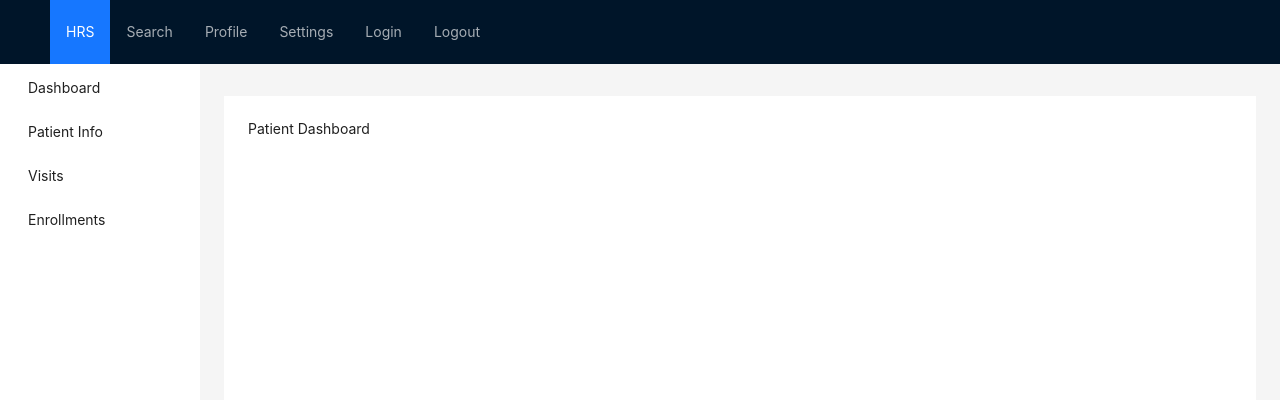
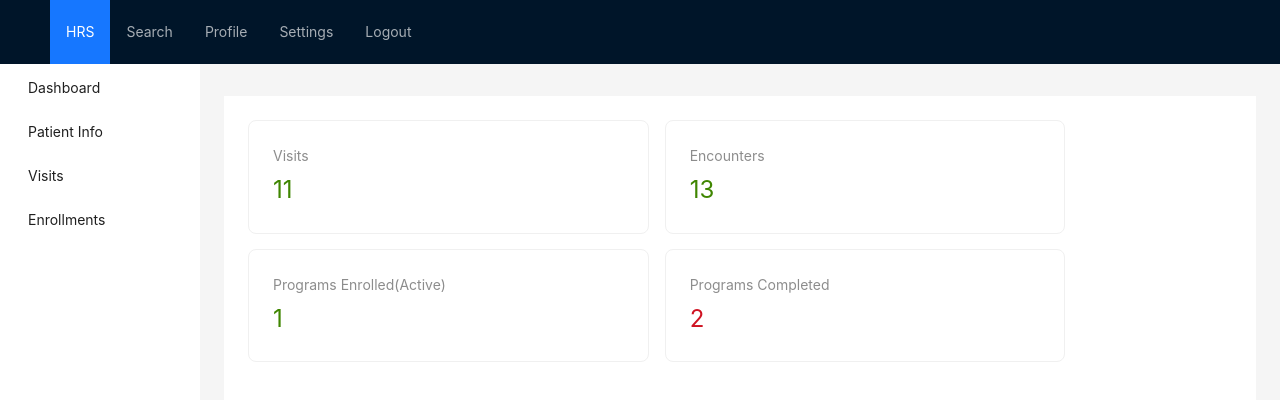
Before and after one commit to Mandeep56Singh/mini-hrs, a React (Vite) app in the folder apps/front-end/: page /patient-dashboard/1/dashboard in a window 1280 px wide. Shown: the top 400 px of the page. Built offline with nearby package versions, Linux system fonts and the light colour scheme.

Commit message:
FE: Added patient dashboard filler stats

```diff
--- a/apps/front-end/src/app/components/navigation/navigation-component.tsx
+++ b/apps/front-end/src/app/components/navigation/navigation-component.tsx
@@ -30,10 +30,6 @@ export function NavigationComponent(props: NavigationComponentProps) {
       key: 'settings',
     },
     {
-      label: <Link to="/login">Login</Link>,
-      key: 'login',
-    },
-    {
       label: <Link to="/">Logout</Link>,
       key: 'logout',
     },
--- /dev/null
+++ b/apps/front-end/src/app/pages/patient-landing/patient-landing.css
@@ -0,0 +1,3 @@
+.dashboard-row{
+ margin-bottom: 15px;
+}
--- a/apps/front-end/src/app/pages/patient-landing/patient-landing.tsx
+++ b/apps/front-end/src/app/pages/patient-landing/patient-landing.tsx
@@ -1,11 +1,55 @@
-import { Row, Col } from 'antd';
+import { Row, Col, Card, Statistic} from 'antd';
+import './patient-landing.css';
 
 const PatientLanding: React.FC = () => {
 
   return (
-      <Row>
-        <Col>Patient Dashboard</Col>
-      </Row>
+    <>
+    <Row gutter={16} className="dashboard-row">
+        <Col span={10}>
+          <Card bordered={true}>
+            <Statistic
+              title="Visits"
+              value={11}
+              precision={0}
+              valueStyle={{ color: '#3f8600' }}
+            />
+          </Card>
+        </Col>
+        <Col span={10}>
+          <Card bordered={true}>
+            <Statistic
+              title="Encounters"
+              value={13}
+              precision={0}
+              valueStyle={{ color: '#3f8600' }}
+            />
+          </Card>
+        </Col>
+    </Row>
+    <Row gutter={16} className="dashboard-row">
+        <Col span={10}>
+          <Card bordered={true}>
+            <Statistic
+              title="Programs Enrolled(Active)"
+              value={1}
+              precision={0}
+              valueStyle={{ color: '#3f8600' }}
+            />
+          </Card>
+        </Col>
+        <Col span={10}>
+          <Card bordered={true}>
+            <Statistic
+              title="Programs Completed"
+              value={2}
+              precision={0}
+              valueStyle={{ color: '#cf1322' }}
+            />
+          </Card>
+        </Col>
+  </Row>
+  </>
   );
 };
 
--- a/apps/front-end/src/app/pages/visits/patient-visits.tsx
+++ b/apps/front-end/src/app/pages/visits/patient-visits.tsx
@@ -41,25 +41,25 @@ const PatientVisits: React.FC<{ patientUuid: string; complete: boolean }> = ({
     });
   };
 
-  function displayActionButton(uuid: string) {
+  function displayActionButton(v:Visit) {
     if (complete) return '';
     return (
       <>
       <Button
       type="primary"
-      onClick={() => startEncounter(v, v.location.uuid)}
+      onClick={() => startEncounter(v)}
     >
       +
     </Button>
     { ' ' }
-      <Button type="primary" danger onClick={() => endVisitHandler(uuid)}>
+      <Button type="primary" danger onClick={() => endVisitHandler(v.uuid)}>
         End Visit
       </Button>
       </>
     );
   }
 
-  function startEncounter(visit: Visit, locationUuid: string) {
+  function startEncounter(visit: Visit) {
     setSelectedVisit(visit);
     setIsModalOpen(true);
   }
@@ -77,7 +77,7 @@ const PatientVisits: React.FC<{ patientUuid: string; complete: boolean }> = ({
                   <Descriptions.Item label="Visit">{v.visitType.name}</Descriptions.Item>
                   <Descriptions.Item label="Location">{v.location.name}</Descriptions.Item>
               </Descriptions>
-              { displayActionButton(v.uuid)}
+              { displayActionButton(v)}
           {v.encounters.length> 0 && <EncounterList encounters={v.encounters} />}
 
           </Card>
```
